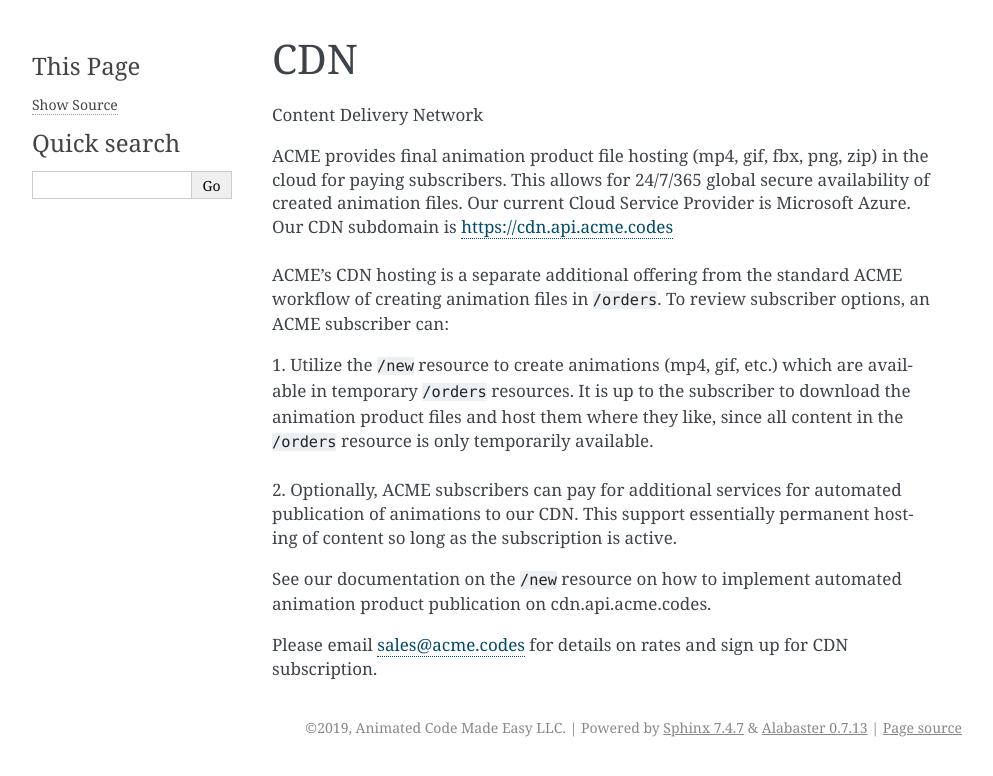
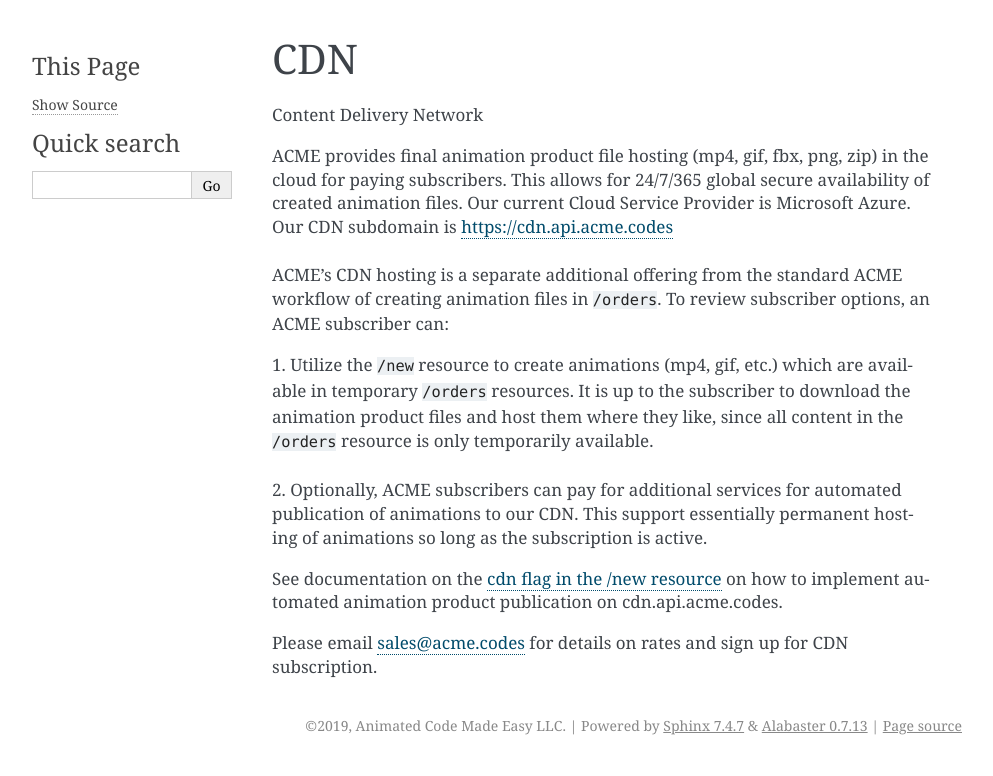
Before and after one commit to pcmillerAcme/docs, a Sphinx documentation site: the page built from source/CDN.rst, in a window 1280 px wide. Shown: the top 776 px of the page, without its empty margins (148-1141 px from the left). Built offline with Sphinx 7.4.7, drawn with Linux system fonts in a browser that asks for light colours.

Commit message:
improved cdn links

```diff
--- a/source/CDN.rst
+++ b/source/CDN.rst
@@ -17,8 +17,8 @@ ACME's CDN hosting is a separate additional offering from the standard ACME work
 1. Utilize the ``/new`` resource to create animations (mp4, gif, etc.) which are available in temporary ``/orders`` resources. It is up to the subscriber to download the animation product files and host them where they like, since all content in the ``/orders`` resource is only temporarily available.
 |br|
 |br|
-2. Optionally, ACME subscribers can pay for additional services for automated publication of animations to our CDN. This support essentially permanent hosting of content so long as the subscription is active.
+2. Optionally, ACME subscribers can pay for additional services for automated publication of animations to our CDN. This support essentially permanent hosting of animations so long as the subscription is active.
 
-See our documentation on the ``/new`` resource on how to implement automated animation product publication on cdn.api.acme.codes.
+See documentation on the `cdn flag in the /new resource <https://acme.readthedocs.io/en/latest/new.html#cdn>`_ on how to implement automated animation product publication on cdn.api.acme.codes.
 
 Please email sales@acme.codes for details on rates and sign up for CDN subscription.
```
